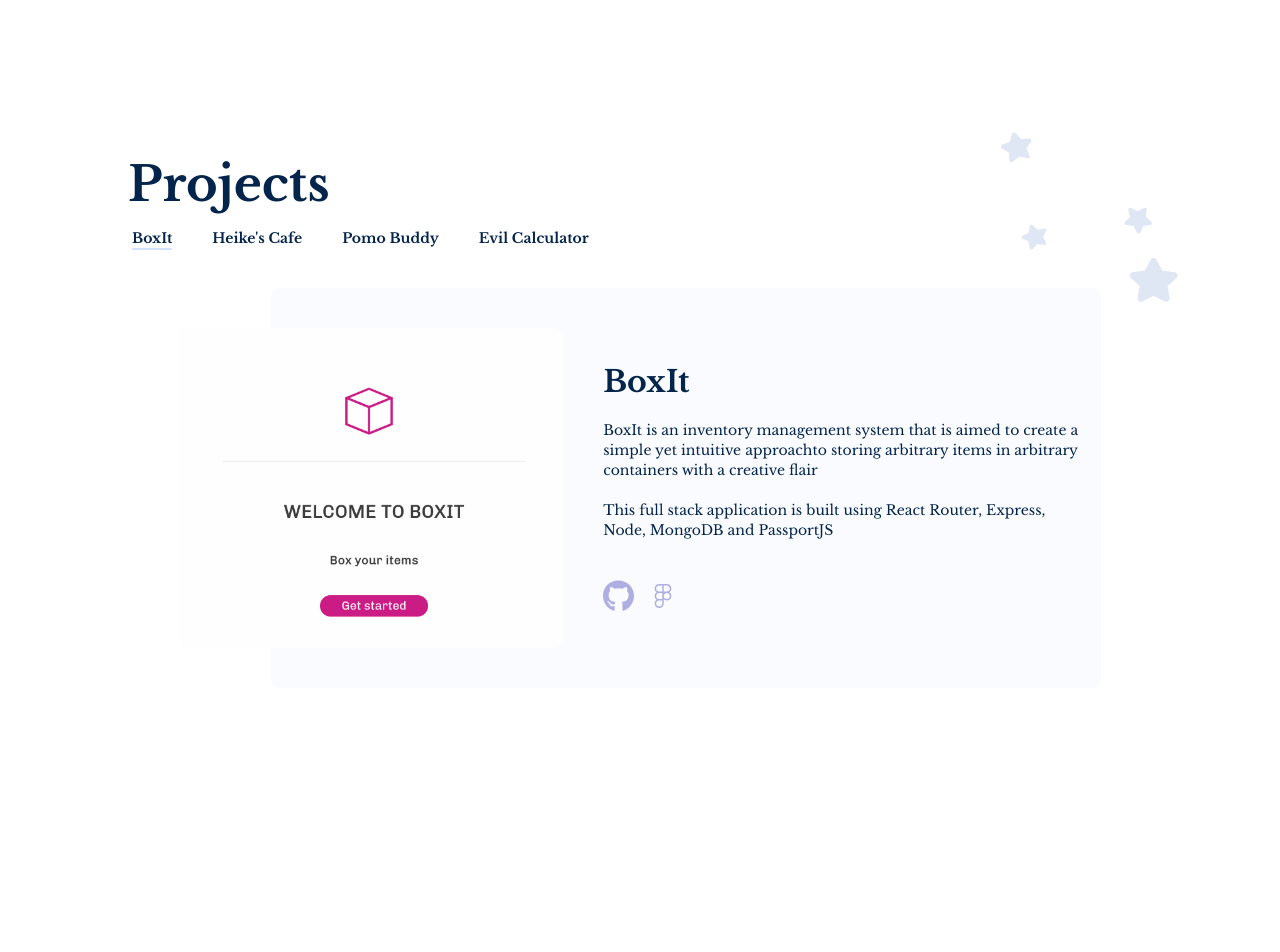
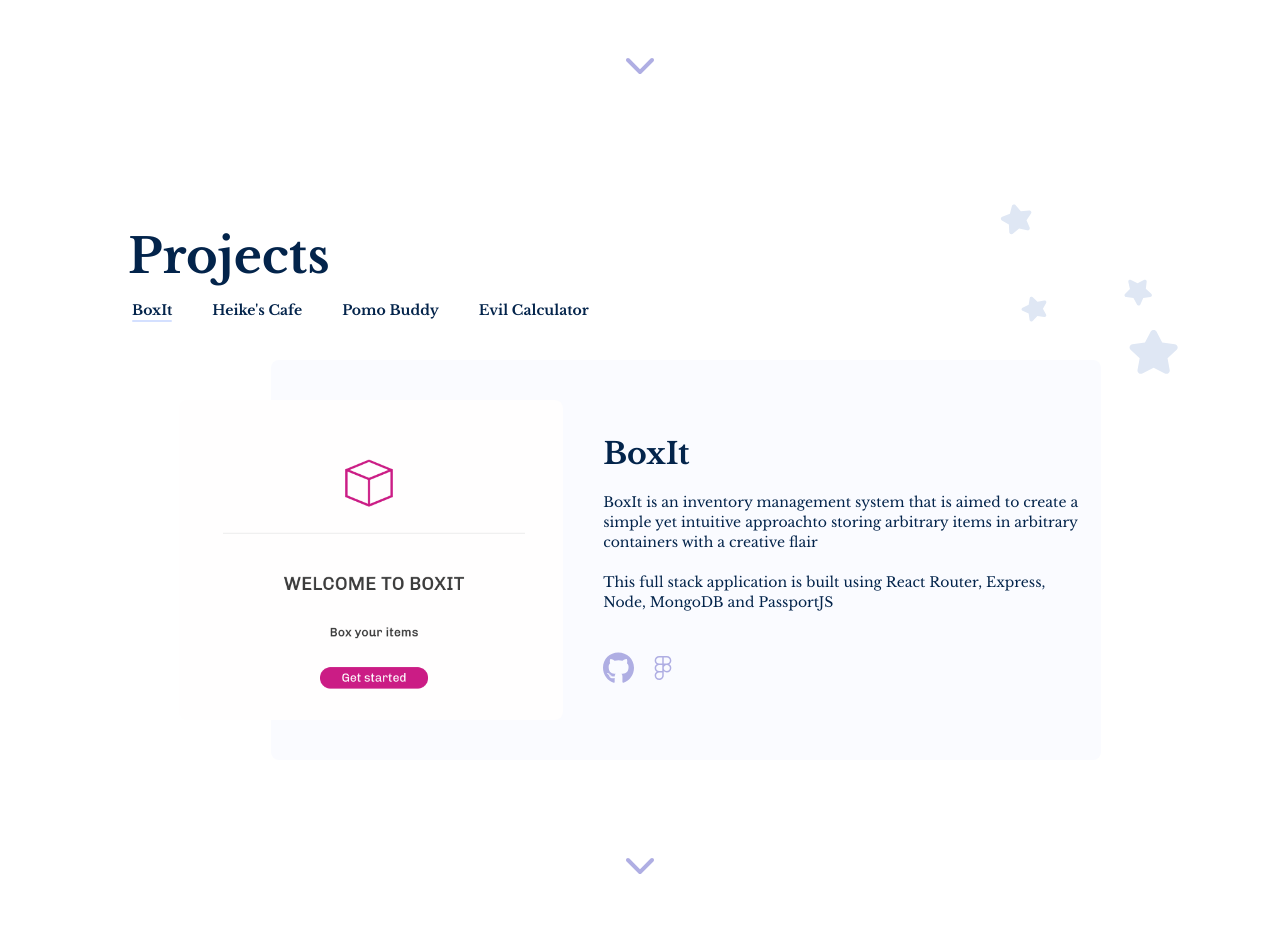
Before and after one commit to popoxta/portfolio, a React (Vite) app: page / in a window 1280 px wide. Shown: the part 1480-2432 px from the top of the page. Built offline with nearby package versions, Linux system fonts and the light colour scheme.

Commit message:
Add down btn

```diff
--- a/src/components/ProjectCard.tsx
+++ b/src/components/ProjectCard.tsx
@@ -10,7 +10,7 @@ export default function ProjectCard({project}: { project: Project }) {
         <p key={i} className={'text-sm text-lari-blue'}>{sentence}</p>)
 
     return (
-        <div className={'relative flex place-items-center w-9/10 mx-auto lg:max-w-none md:max-w-3xl '}>
+        <div className={'relative flex place-items-center w-9/10 mx-auto lg:max-w-none md:max-w-3xl mb-10'}>
             <div className={'absolute right-0 bg-lari-lighter-blue rounded-lg -z-10 w-full bottom-0 h-3/4 lg:h-full lg:w-9/10 '}>
             </div>
             <div
--- a/src/components/pages/About.tsx
+++ b/src/components/pages/About.tsx
@@ -1,6 +1,8 @@
 import {useInView, motion, Variants} from "framer-motion";
 import React, {useRef} from "react";
 import {slideDownVariant, slideHorizontal} from "../../variants/variants.ts";
+import {FontAwesomeIcon} from "@fortawesome/react-fontawesome";
+import {faChevronDown} from "@fortawesome/free-solid-svg-icons";
 
 export default function About() {
     const starsRef: React.MutableRefObject<null> = useRef(null)
@@ -61,6 +63,13 @@ export default function About() {
                         </p>
                     </motion.div>
                 </motion.article>
+                <motion.div variants={slideDown} initial={'hidden'} whileInView={'show'}
+                            className={'bottom-10 absolute hidden sm:inline-block'}>
+                    <a href={'#projects'}>
+                        <FontAwesomeIcon icon={faChevronDown} size={'2xl'}
+                                         className={'text-lari-purple hover:text-lari-light-blue transition-all ease-in-out duration-300'}/>
+                    </a>
+                </motion.div>
             </div>
         </section>
     )
--- a/src/components/pages/Projects.tsx
+++ b/src/components/pages/Projects.tsx
@@ -2,14 +2,18 @@ import ProjectCard from "../ProjectCard.tsx";
 import {ReactElement, useState} from "react";
 import {AnimatePresence, motion, Variants} from "framer-motion";
 import projectsData from "../../data/projectsData.tsx";
-import {slideHorizontal} from "../../variants/variants.ts";
+import {slideDownVariant, slideHorizontal} from "../../variants/variants.ts";
+import {Project} from "../../types/project.tsx";
+import {FontAwesomeIcon} from "@fortawesome/react-fontawesome";
+import {faChevronDown} from "@fortawesome/free-solid-svg-icons";
 
 export default function Projects() {
     const [page, setPage] = useState(0)
 
     const projectsRendered: ReactElement[] = projectsData.map(({name}: { name: string }, index: number) => {
         return (
-            <button key={name} className={`relative font-bold text-sm text-lari-blue ${page === index ? '' : ''}`}
+            <button key={name}
+                    className={`hover:text-lari-gray transition-all ease-in-out duration-300 relative font-bold text-sm text-lari-blue ${page === index ? '' : ''}`}
                     onClick={() => selectProject(index)}>{name}
                 {index === page && <motion.div className={'select-underline'} initial={false} layoutId={'underline'}/>}
             </button>
@@ -18,16 +22,17 @@ export default function Projects() {
 
     const selectProject = (index: number): void => setPage(index)
 
-    const projectCards: ReactElement[] = projectsData.map(project =>
+    const projectCards: ReactElement[] = projectsData.map((project: Project) =>
         <ProjectCard key={project.name} project={project}/>)
 
     const slideRight: Variants = slideHorizontal(-60)
+    const slideDown: Variants = slideDownVariant(-60)
 
     return (
         <section id={'projects'}
-                 className={'min-h-screen flex flex-col place-items-center p-10 mt-10 lg:mt-0'}>
-
-            <motion.div variants={slideRight} initial={'hidden'} whileInView={'show'} className={'max-w-5xl relative'}>
+                 className={'relative min-h-screen flex flex-col place-items-center p-10 mt-10 pb-20 lg:pb-10  lg:mt-0'}>
+            <motion.div variants={slideRight} initial={'hidden'} whileInView={'show'}
+                        className={'max-w-5xl mt-[6%] relative'}>
                 <div className={'mb-10'}>
                     <motion.h2 variants={slideRight}
                                className={'text-5xl font-bold text-lari-blue text-center lg:text-left'}>
@@ -49,6 +54,13 @@ export default function Projects() {
                 <motion.img src={'/star-cluster.svg'} variants={slideRight}
                             className={'absolute max-w-[13rem] sm:max-w-[16rem] -z-10 -right-0 -top-24 md:-top-16 lg:-right-16 lg:-top-10'}/>
             </motion.div>
+            <motion.div variants={slideDown} initial={'hidden'} whileInView={'show'}
+                        className={'bottom-10 absolute hidden sm:inline-block'}>
+                <a href={'#contact'}>
+                    <FontAwesomeIcon icon={faChevronDown} size={'2xl'}
+                                     className={'text-lari-purple hover:text-lari-light-blue transition-all ease-in-out duration-300'}/>
+                </a>
+            </motion.div>
         </section>
     )
 }
```
